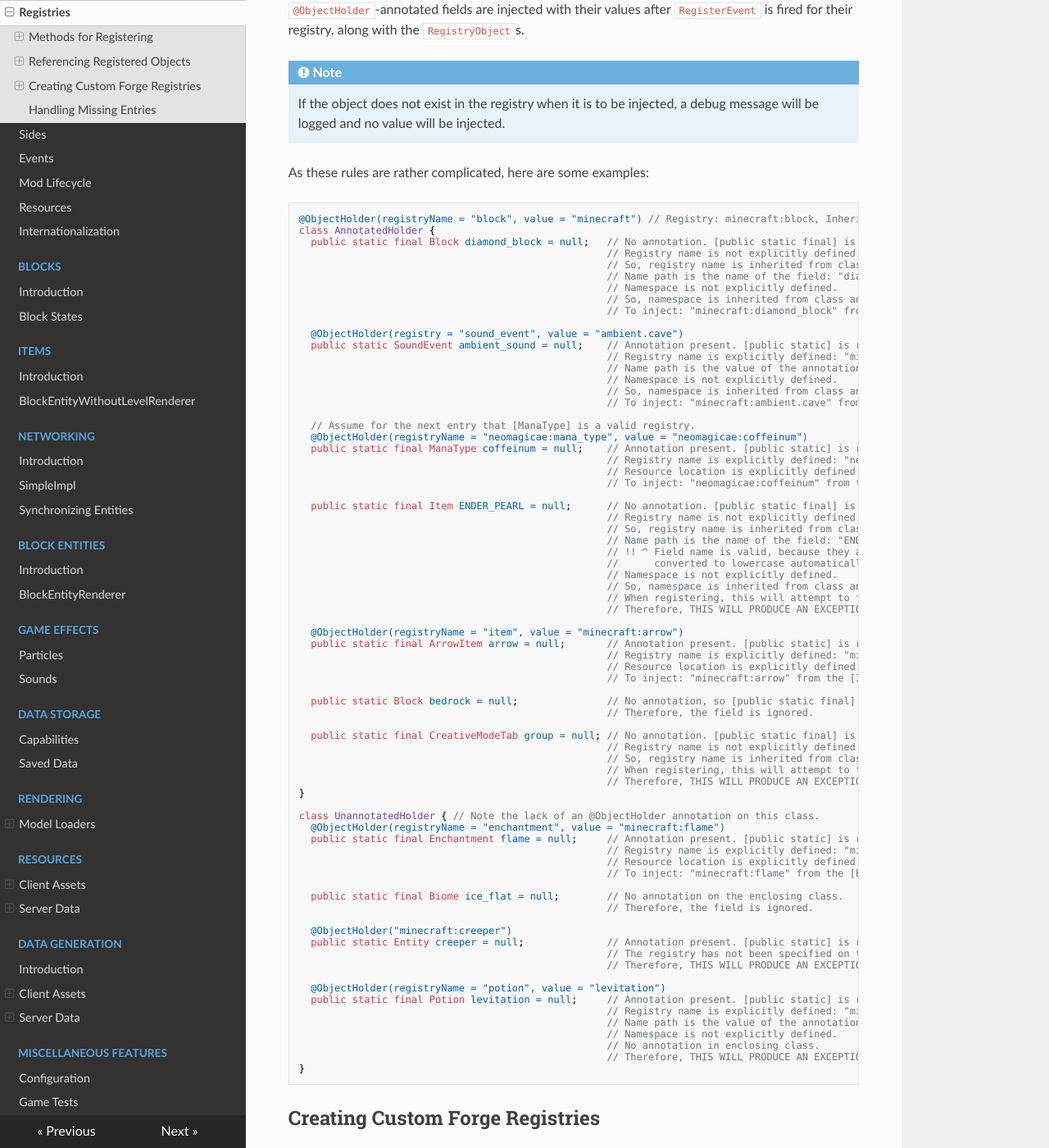
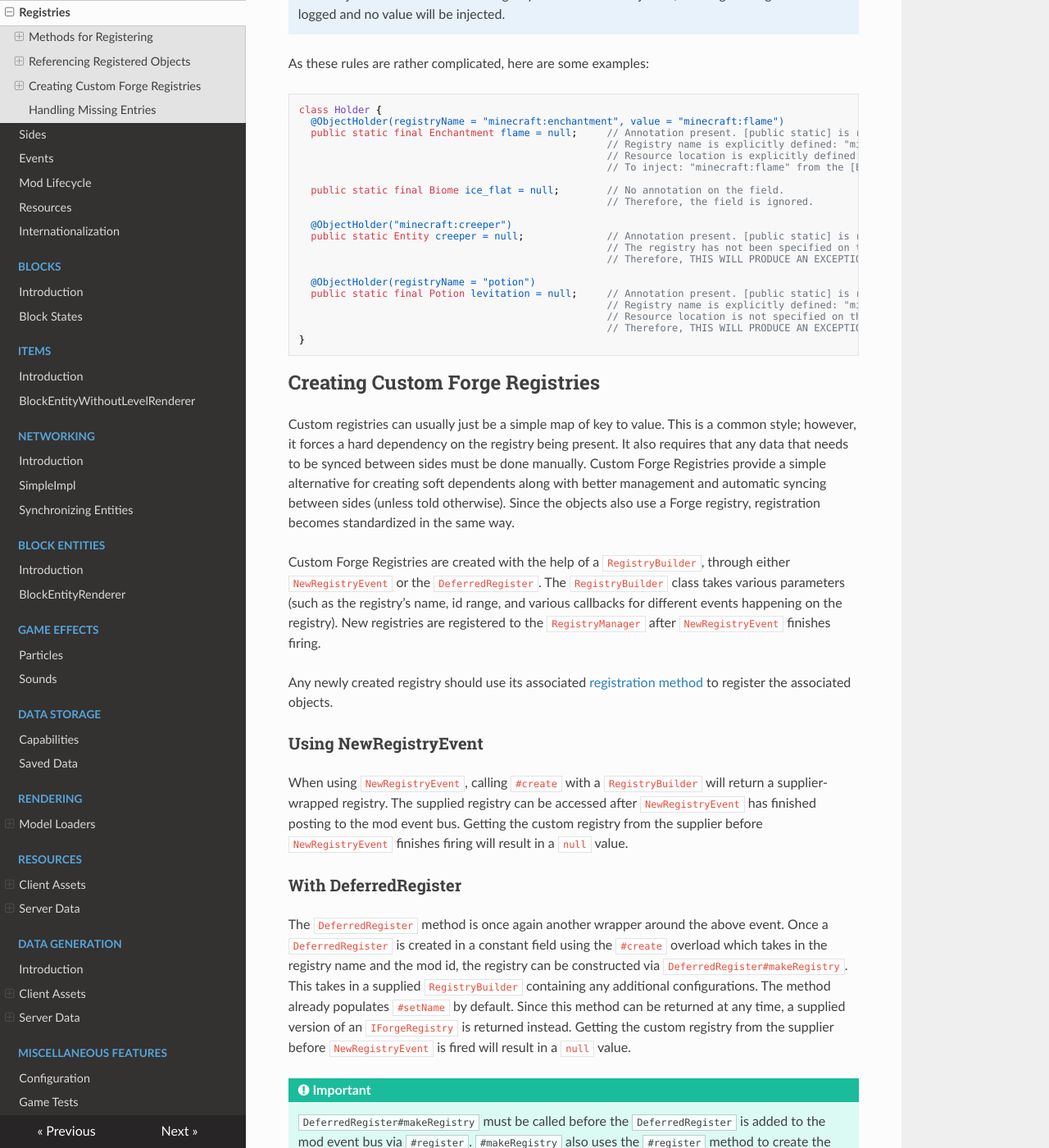
Before and after one commit to MinecraftForge/Documentation, an MkDocs documentation site: the page built from docs/concepts/registries.md, in a window 1280 px wide and 1400 px high, scrolled down 3667 px. Shown: the whole window at 82% size. Built offline with MkDocs 1.6.1, drawn with Linux system fonts in a browser that asks for light colours; nearby versions of some CDN libraries; some of the changed text lies outside the part shown.

Commit message:
Fix ObjectHolder no longer on class

````diff
--- a/docs/concepts/registries.md
+++ b/docs/concepts/registries.md
@@ -103,16 +103,10 @@ The rules for `@ObjectHolder` are as follows:
 * If the class is annotated with `@Mod`, the modid will be the default namespace for all annotated fields within if not explicitly defined
 * A field is considered for injection if:
   * it has at least the modifiers `public static`;
-  * one of the following conditions are true:
-    * the **enclosing class** has an `@ObjectHolder` annotation, and the field is `final`, and:
-      * the name value is the field's name; and
-      * the registry name value is the name of the object's registry; and
-      * the namespace value is the enclosing class's namespace
-      * _An exception is thrown if the namespace value cannot be found and inherited_
-    * the **field** is annotated with `@ObjectHolder`, and:
-      * the name value is explicitly defined; and
-      * the registry name value is either explicitly defined or the enclosing class's registry name; and
-      * the namespace value is either explicitly defined or the enclosing class's namespace
+  * the **field** is annotated with `@ObjectHolder`, and:
+    * the name value is explicitly defined; and
+    * the registry name value is either explicitly defined or the enclosing class's registry name; and
+    * the namespace value is either explicitly defined or the enclosing class's namespace
   * _An exception is thrown if a field does not have a corresponding registry._
 * _An exception is thrown if the resulting `ResourceLocation` is incomplete or invalid (non-valid characters in path)_
 * If no other errors or exceptions occur, the field will be injected
@@ -124,80 +118,27 @@ The rules for `@ObjectHolder` are as follows:
     If the object does not exist in the registry when it is to be injected, a debug message will be logged and no value will be injected.
 
 As these rules are rather complicated, here are some examples:
+
 ```java
-@ObjectHolder(registryName = "block", value = "minecraft") // Registry: minecraft:block, Inheritable resource namespace: "minecraft"
-class AnnotatedHolder {
-  public static final Block diamond_block = null;   // No annotation. [public static final] is required.
-                                                    // Registry name is not explicitly defined.
-                                                    // So, registry name is inherited from class annotation: "minecraft:block"
-                                                    // Name path is the name of the field: "diamond_block"
-                                                    // Namespace is not explicitly defined.
-                                                    // So, namespace is inherited from class annotation: "minecraft"
-                                                    // To inject: "minecraft:diamond_block" from the [Block] registry
-
-  @ObjectHolder(registry = "sound_event", value = "ambient.cave")
-  public static SoundEvent ambient_sound = null;    // Annotation present. [public static] is required.
-                                                    // Registry name is explicitly defined: "minecraft:sound_event"
-                                                    // Name path is the value of the annotation: "ambient.cave"
-                                                    // Namespace is not explicitly defined.
-                                                    // So, namespace is inherited from class annotation: "minecraft"
-                                                    // To inject: "minecraft:ambient.cave" from the [SoundEvent] registry
-
-  // Assume for the next entry that [ManaType] is a valid registry.
-  @ObjectHolder(registryName = "neomagicae:mana_type", value = "neomagicae:coffeinum")
-  public static final ManaType coffeinum = null;    // Annotation present. [public static] is required. [final] is optional.
-                                                    // Registry name is explicitly defined: "neomagicae:mana_type" (custom registry)
-                                                    // Resource location is explicitly defined: "neomagicae:coffeinum"
-                                                    // To inject: "neomagicae:coffeinum" from the [ManaType] registry
-
-  public static final Item ENDER_PEARL = null;      // No annotation. [public static final] is required.
-                                                    // Registry name is not explicitly defined.
-                                                    // So, registry name is inherited from class annotation: "minecraft:block"
-                                                    // Name path is the name of the field: "ENDER_PEARL" -> "ender_pearl"
-                                                    // !! ^ Field name is valid, because they are
-                                                    //      converted to lowercase automatically.
-                                                    // Namespace is not explicitly defined.
-                                                    // So, namespace is inherited from class annotation: "minecraft"
-                                                    // When registering, this will attempt to force into a Block type, which is not a type or supertype of this object.
-                                                    // Therefore, THIS WILL PRODUCE AN EXCEPTION.
-
-  @ObjectHolder(registryName = "item", value = "minecraft:arrow")
-  public static final ArrowItem arrow = null;       // Annotation present. [public static] is required. [final] is optional.
-                                                    // Registry name is explicitly defined: "minecraft:item"
-                                                    // Resource location is explicitly defined: "minecraft:arrow"
-                                                    // To inject: "minecraft:arrow" from the [Item] registry
-
-  public static Block bedrock = null;               // No annotation, so [public static final] is required.
-                                                    // Therefore, the field is ignored.
-
-  public static final CreativeModeTab group = null; // No annotation. [public static final] is required.
-                                                    // Registry name is not explicitly defined.
-                                                    // So, registry name is inherited from class annotation: "minecraft:block"
-                                                    // When registering, this will attempt to force into a Block type, which is not a type or supertype of this object.
-                                                    // Therefore, THIS WILL PRODUCE AN EXCEPTION.
-}
-
-class UnannotatedHolder { // Note the lack of an @ObjectHolder annotation on this class.
-  @ObjectHolder(registryName = "enchantment", value = "minecraft:flame")
+class Holder {
+  @ObjectHolder(registryName = "minecraft:enchantment", value = "minecraft:flame")
   public static final Enchantment flame = null;     // Annotation present. [public static] is required. [final] is optional.
                                                     // Registry name is explicitly defined: "minecraft:enchantment"
                                                     // Resource location is explicitly defined: "minecraft:flame"
                                                     // To inject: "minecraft:flame" from the [Enchantment] registry
 
-  public static final Biome ice_flat = null;        // No annotation on the enclosing class.
+  public static final Biome ice_flat = null;        // No annotation on the field.
                                                     // Therefore, the field is ignored.
 
   @ObjectHolder("minecraft:creeper")
   public static Entity creeper = null;              // Annotation present. [public static] is required.
-                                                    // The registry has not been specified on the class.
+                                                    // The registry has not been specified on the field.
                                                     // Therefore, THIS WILL PRODUCE AN EXCEPTION.
 
-  @ObjectHolder(registryName = "potion", value = "levitation")
+  @ObjectHolder(registryName = "potion")
   public static final Potion levitation = null;     // Annotation present. [public static] is required. [final] is optional.
                                                     // Registry name is explicitly defined: "minecraft:potion"
-                                                    // Name path is the value of the annotation: "levitation"
-                                                    // Namespace is not explicitly defined.
-                                                    // No annotation in enclosing class.
+                                                    // Resource location is not specified on the field
                                                     // Therefore, THIS WILL PRODUCE AN EXCEPTION.
 }
 ```
````
